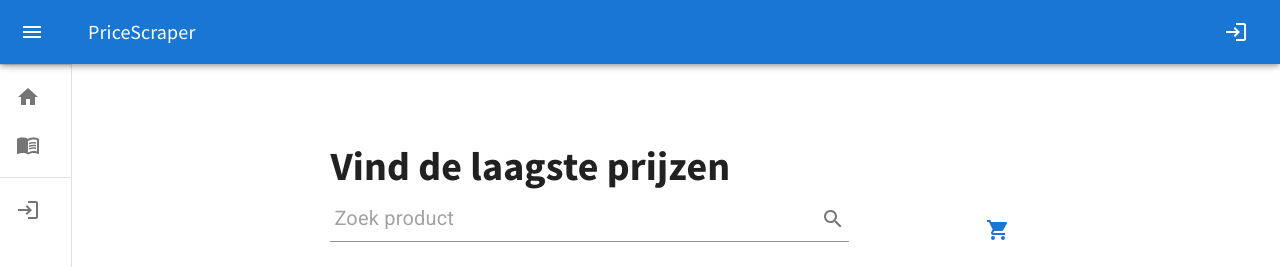
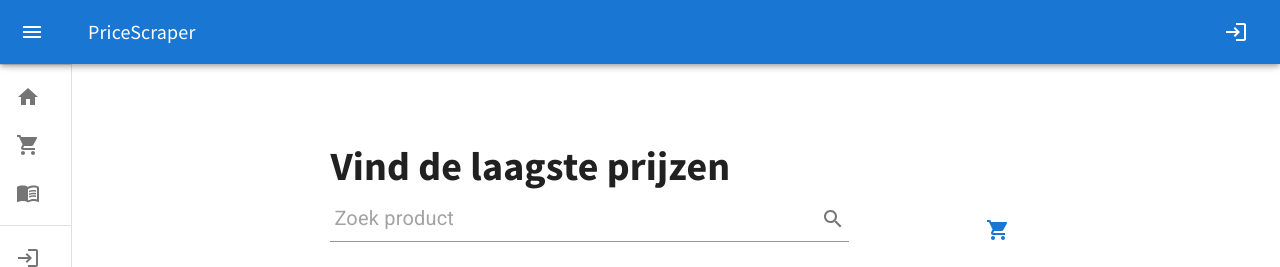
Before and after one commit to PriceScraper/frontend, a React (Create React App) app: page / in a window 1280 px wide. Shown: the top 267 px of the page. Built offline with nearby package versions, Linux system fonts and the light colour scheme.

Commit message:
fix: nav buttons

```diff
--- a/src/components/navigation/LeftNav/LeftNav.tsx
+++ b/src/components/navigation/LeftNav/LeftNav.tsx
@@ -12,6 +12,7 @@ import List from "@mui/material/List";
 import LoginIcon from '@mui/icons-material/Login';
 import useAuth from "../../../hooks/useAuth";
 import MenuBookIcon from '@mui/icons-material/MenuBook';
+import LocalGroceryStoreIcon from '@mui/icons-material/LocalGroceryStore';
 
 export default function LeftNav({open, toggleDrawer, setOpen}: {
     open: boolean,
@@ -47,8 +48,9 @@ export default function LeftNav({open, toggleDrawer, setOpen}: {
         </Toolbar>
         <Divider/>
         <List component="nav">
-            <LeftNavItem path="/" text="Home" icon={<HomeIcon/>}/>
-            <LeftNavItem path="/Recipes" text="Recipes" icon={<MenuBookIcon/>}/>
+            <LeftNavItem path="/" text="Start" icon={<HomeIcon/>}/>
+            <LeftNavItem path="/Shopping-Lists" text="Boodschappenlijst" icon={<LocalGroceryStoreIcon/>}/>
+            <LeftNavItem path="/Recipes" text="Recepten" icon={<MenuBookIcon/>}/>
             {!isAuthenticated && <>
                 <Divider sx={{my: 1}}/>
                 <LeftNavItemExternalUrl url={`${process.env.REACT_APP_BACKEND_URL}`} text="Login" icon={<LoginIcon/>}/>
```
